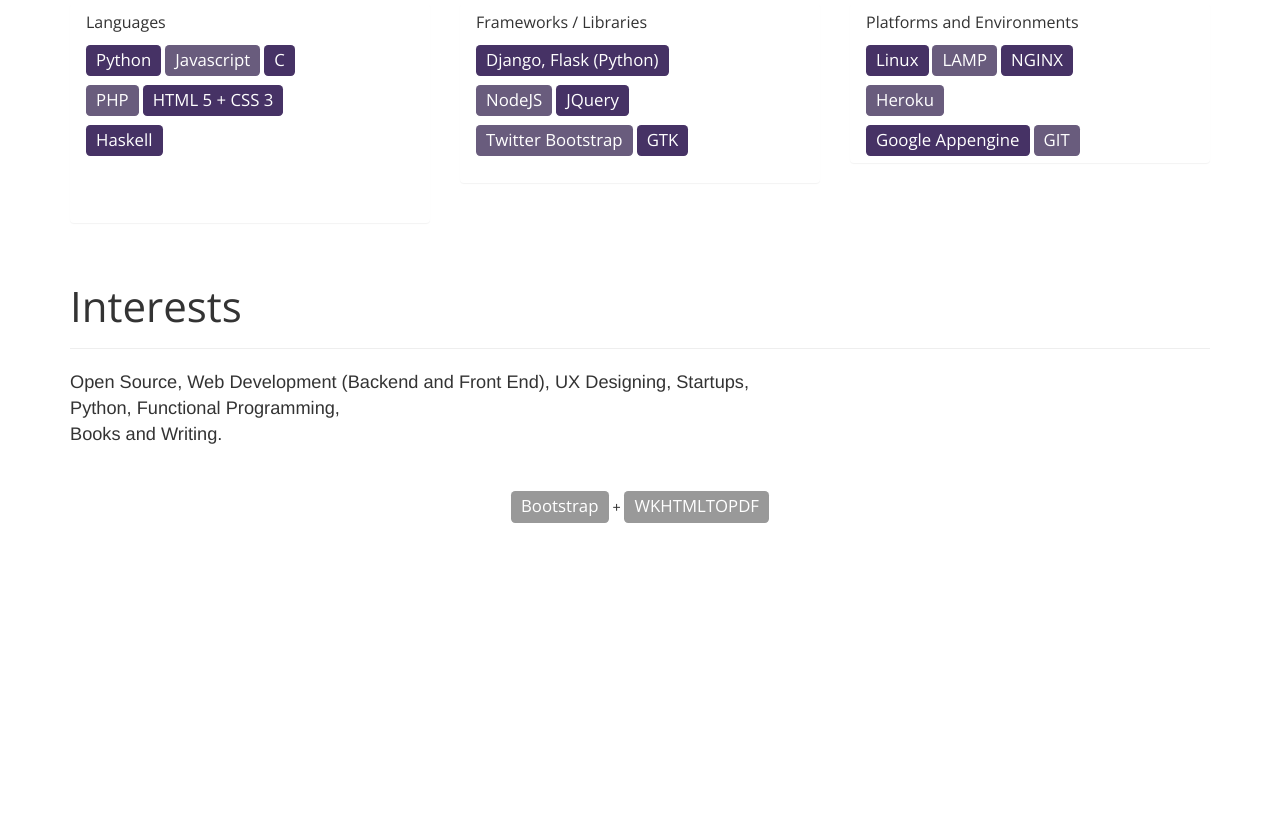
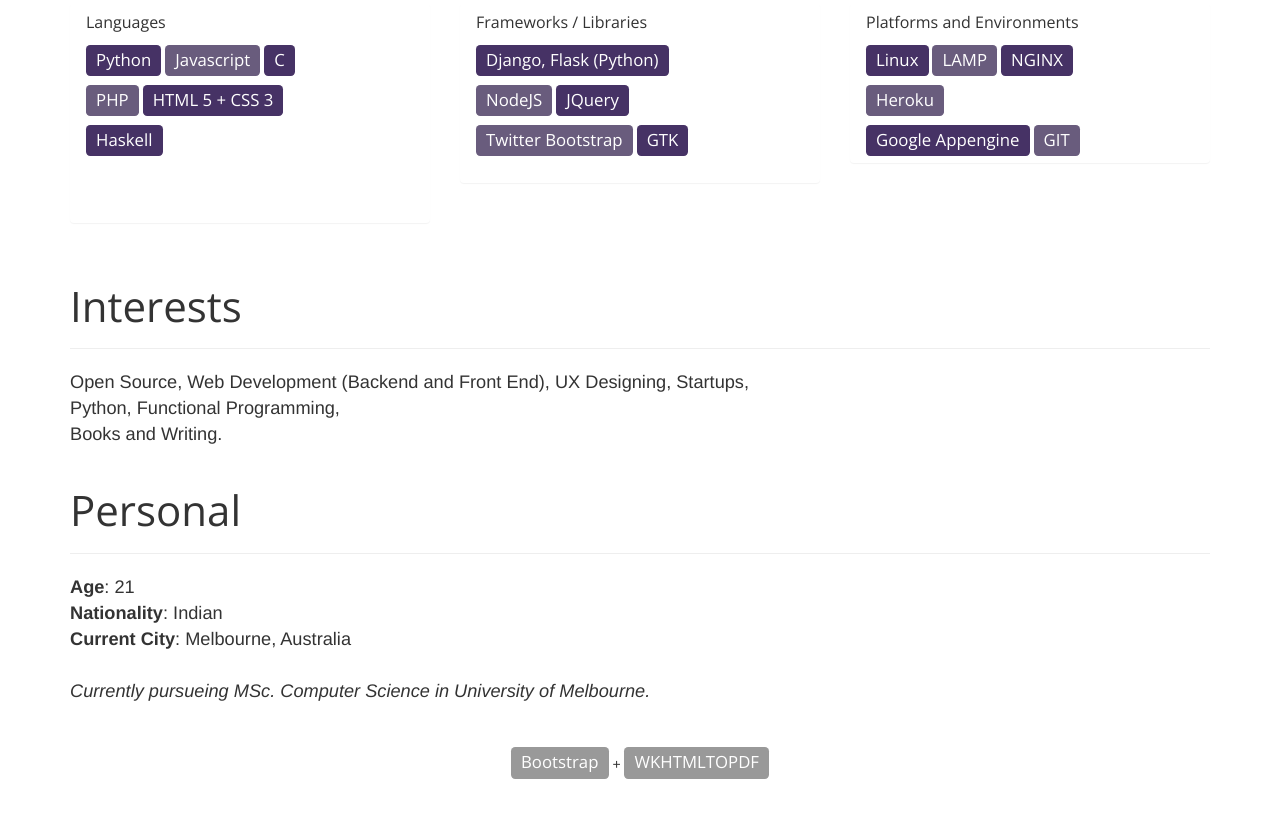
Before and after one commit to ashutoshrishi/resume, a plain HTML site: page cv.html in a window 1280 px wide. Shown: the part 2174-2988 px from the top of the page. Before the commit the page ends 2731 px from the top, so only its background shows below. Drawn offline with nearby package versions, Linux system fonts and the light colour scheme.

Commit message:
Added personal information.

```diff
--- a/cv.html
+++ b/cv.html
@@ -179,6 +179,23 @@
 	Books and Writing.
 
       </p>
+
+
+      <div class="page-header">
+  	<h1>Personal </h1>
+      </div>
+
+      <p style="font-size: 1.3em">
+        <strong>Age</strong>: 21	<br>
+        <strong>Nationality</strong>: Indian	<br>
+        <strong>Current City</strong>: Melbourne, Australia	<br>
+        <br>
+        <em>Currently pursueing MSc. Computer Science in University of Melbourne.</em>
+	<br>
+
+
+      </p>
+
       <br><br>
       <div class="row">
 	<div class="col-md-4"></div>
```
